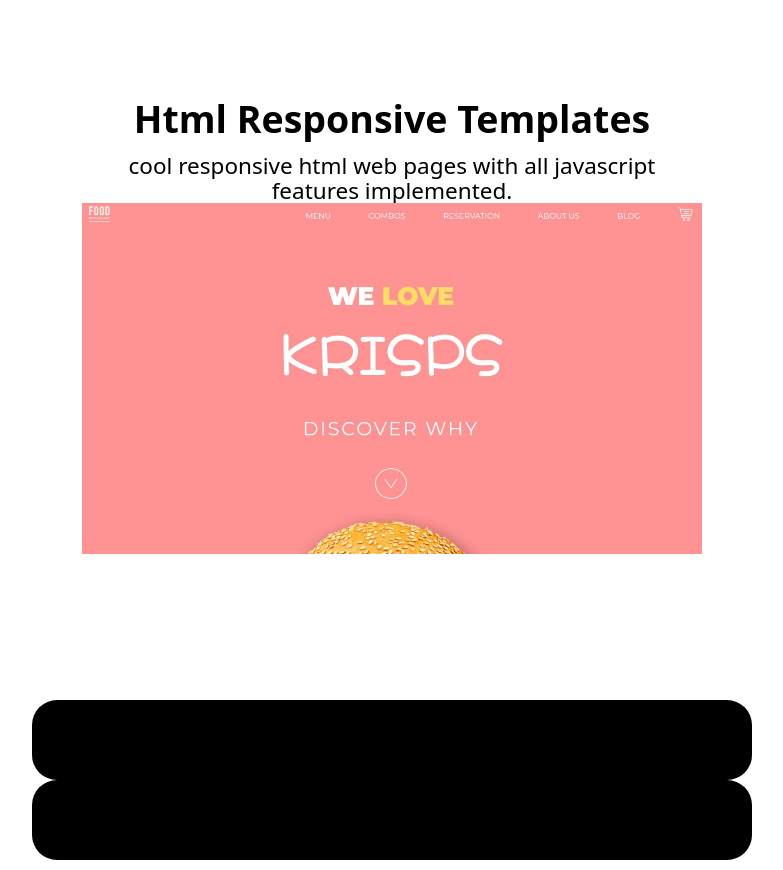
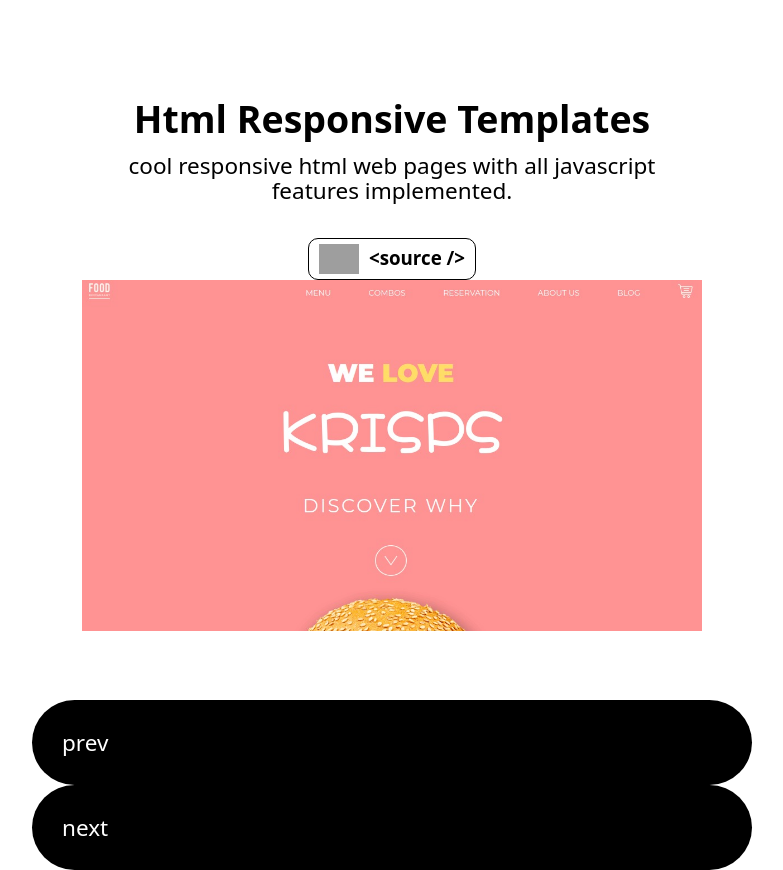
Before and after one commit to andrew-zachary/html-responsive-templates, an Astro site: page / in a window 1280 px wide. Shown: the whole page, without its empty margins (248-1031 px from the left). Built offline with nearby package versions, Linux system fonts and the light colour scheme; Astro itself is replaced by a stand-in of ours; grey boxes are pictures that could not be loaded.

Commit message:
create and style source code btn

```diff
--- a/src/pages/index.astro
+++ b/src/pages/index.astro
@@ -14,7 +14,7 @@ const slides = [
 ---
 <Index>
     <main class="h-full w-full grid items-center">
-        <section id="swiper-container" class="h-full max-w-6xl mx-auto">
+        <section id="swiper-container" class="h-full w-full max-w-6xl mx-auto">
             <div class="swiper h-full">
                 <div class="swiper-wrapper h-full">
                     <div class="swiper-slide px-28 text-center flex flex-col justify-center">
@@ -22,6 +22,17 @@ const slides = [
                         <p class="mt-6 text-4xl">
                             cool responsive html web pages with all javascript features implemented.
                         </p>
+                        <div id="main-slide-ctrl" class="flex justify-center mt-14">
+                            <a
+                            href="https://github.com/andrew-zachary"
+                            class="btn-txt-icon
+                            px-4 py-2
+                            border border-black rounded-2xl
+                            flex justify-between items-center">
+                                <img class="w-16" src="https://www.svgrepo.com/show/448447/github.svg" alt="source code">
+                                <p class="text-3xl font-bold">{`<source />`}</p>
+                            </a>
+                        </div>
                     </div>
                     {
                         slides.map(slide => {
@@ -29,8 +40,8 @@ const slides = [
                         })
                     }
                 </div>
-                <div class="swiper-button-prev"></div>
-                <div class="swiper-button-next"></div>
+                <div class="swiper-button-prev bg-black p-12 rounded-full after:content-['prev'] after:text-4xl after:text-white"></div>
+                <div class="swiper-button-next bg-black p-12 rounded-full after:content-['next'] after:text-4xl after:text-white"></div>
             </div>
         </section>
     </main>
@@ -58,18 +69,18 @@ const slides = [
     main {
         grid-template-columns: minmax(0px, 1fr);
 
-        #swiper-container {
-            max-height: calc(100% - 200px);
+        #main-slide-ctrl {
 
-            .swiper-button-next, .swiper-button-prev {
-                background-color: black;
-                padding: 4rem 2.5rem;
-                border-radius: 2.5rem;
+            .btn-txt-icon {
 
-                &::after {
-                    color: white;
+                img {
+                    @include withRtl('margin', 0 1rem 0 0, 0 0 0 1rem);
                 }
             }
         }
+
+        #swiper-container {
+            max-height: calc(100% - 200px);
+        }
     }
 </style>
```
